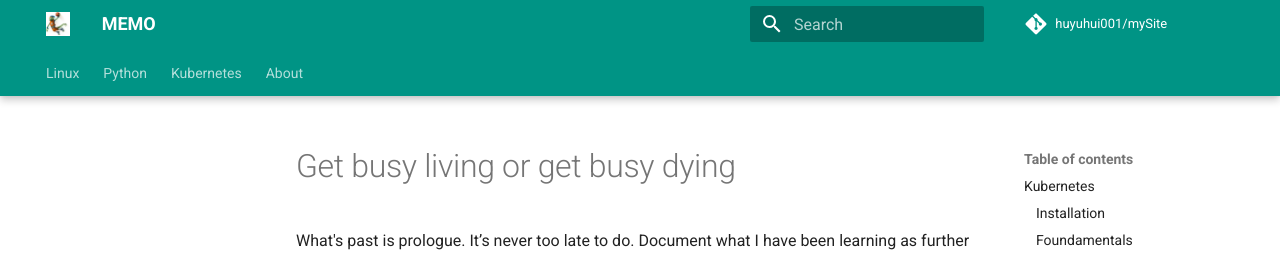
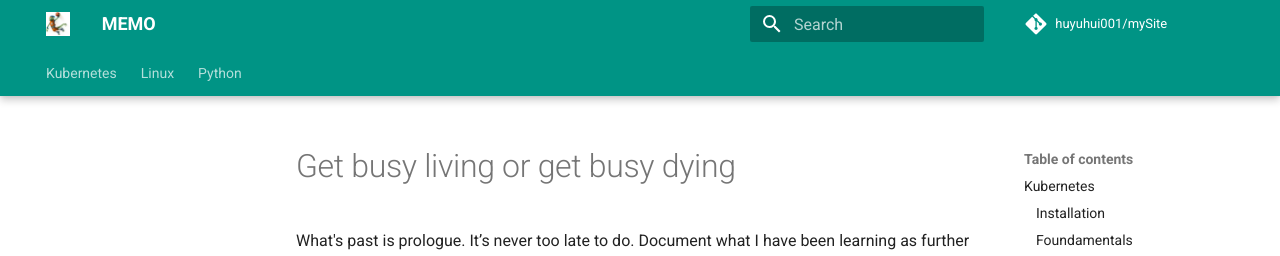
Before and after one commit to huyuhui001/mySite, an MkDocs documentation site: the page built from docs/index.md, in a window 1280 px wide. Shown: the top 256 px of the page. Built offline with MkDocs 1.6.1 and Material for MkDocs 9.7.7, drawn with Linux system fonts in a browser that asks for light colours; comment, search, counter and statistics services are not loaded; some of the changed lines change nothing that is shown.

Commit message:
mkdocs config file

```diff
--- a/mkdocs.yml
+++ b/mkdocs.yml
@@ -61,15 +61,12 @@ theme:
 
 plugins:
   - search
+  - minify:
+      minify_html: true
+
+extra_css: [extra.css]
 
 nav:
-- Linux:
-    - SUSE Linux Administration: linux/Administration/linux_admin.md
-    - SUSE Enterprise Storage Foundation: linux/SES/linux_ses.md
-- Python:
-    - Python Foundamentals: python/Foundation/python_foundation_index.md
-    - Data Analysis: python/DataAnalysis/python_data_analysis_index.md
-    - Demos: python/Demo/python_demo_index.md
 - Kubernetes:
     - Installation:
         - Single Node Installation: k8s/installation/single-local.md
@@ -87,4 +84,10 @@ nav:
         - StatefulSet: k8s/foundamentals/statefulset.md
         - Network Policy: k8s/foundamentals/networkpolicy.md
         - Helming: k8s/foundamentals/helming.md
-- About: about.md
+- Linux:
+    - SUSE Linux Administration: linux/Administration/linux_admin.md
+    - SUSE Enterprise Storage Foundation: linux/SES/linux_ses.md
+- Python:
+    - Python Foundamentals: python/Foundation/python_foundation_index.md
+    - Data Analysis: python/DataAnalysis/python_data_analysis_index.md
+    - Demos: python/Demo/python_demo_index.md
```
